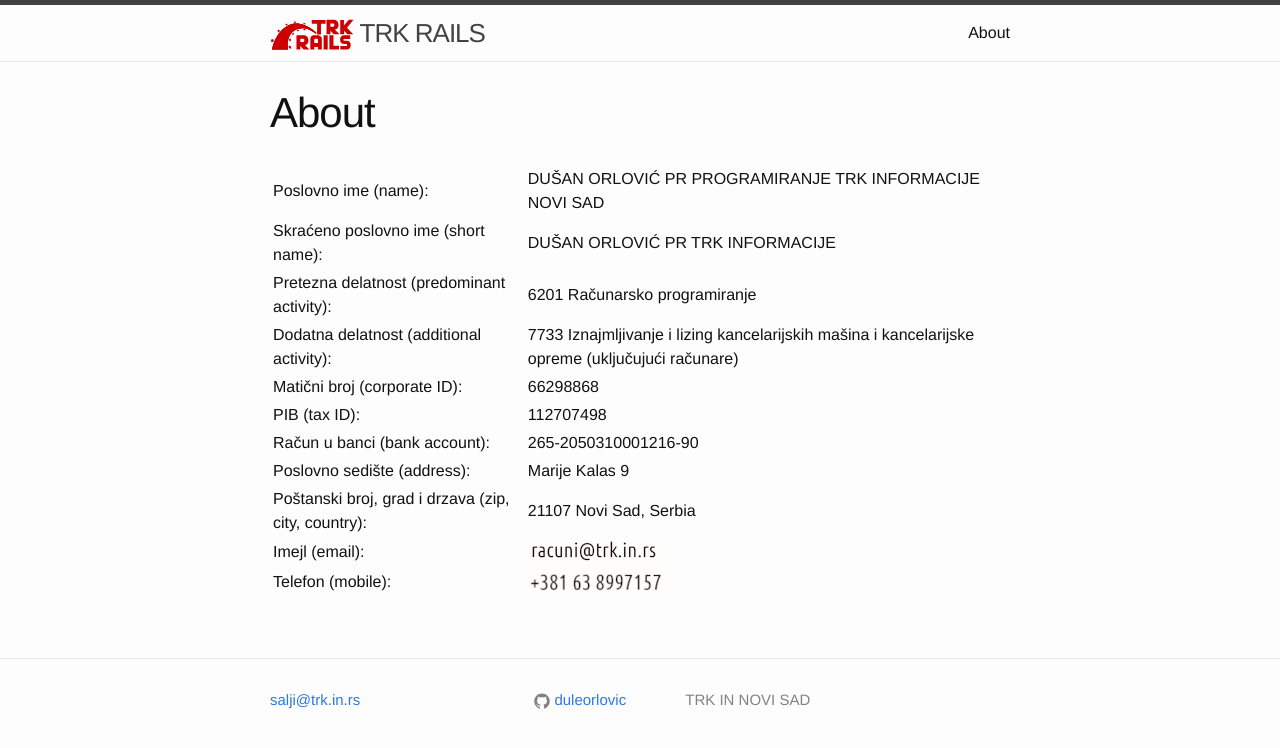
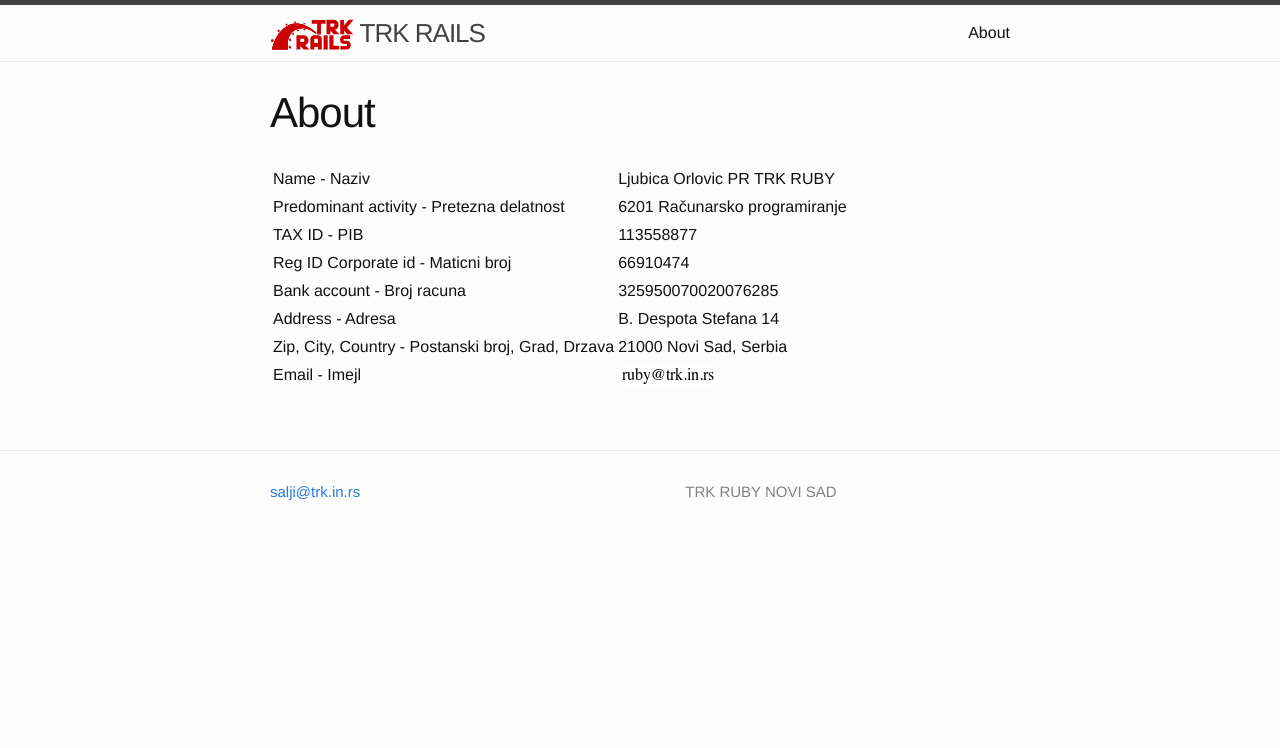
Before and after one commit to trkin/dev.trk.in.rs, a Jekyll site: the page built from about.md, in a window 1280 px wide. Shown: the top 748 px of the page. Built offline with Jekyll 4.4.1, drawn with Linux system fonts in a browser that asks for light colours.

Commit message:
Update about

```diff
--- a/_config.yml
+++ b/_config.yml
@@ -10,10 +10,9 @@ title: TRK RAILS
 email: salji@trk.in.rs
 phone: +381 63 8997157
 description: > # this means to ignore newlines until "baseurl:"
-  TRK IN NOVI SAD
+  TRK RUBY NOVI SAD
 baseurl: "" # the subpath of your site, e.g. /blog
 url: "https://dev.trk.in.rs" # the base hostname & protocol for your site
-github_username:  duleorlovic
 
 # Build settings
 markdown: kramdown
--- a/about.md
+++ b/about.md
@@ -4,14 +4,11 @@ title: About
 permalink: /about/
 ---
 
-| Poslovno ime (name): | DUŠAN ORLOVIĆ PR PROGRAMIRANJE TRK INFORMACIJE NOVI SAD|
-| Skraćeno poslovno ime (short name): | DUŠAN ORLOVIĆ PR TRK INFORMACIJE |
-| Pretezna delatnost (predominant activity): | 6201 Računarsko programiranje |
-| Dodatna delatnost (additional activity): | 7733 Iznajmljivanje i lizing kancelarijskih mašina i kancelarijske opreme (uključujući računare) |
-| Matični broj (corporate ID): | 66298868|
-| PIB (tax ID): |112707498 |
-| Račun u banci (bank account): | 265-2050310001216-90|
-| Poslovno sedište (address): | Marije Kalas 9 |
-| Poštanski broj, grad i drzava (zip, city, country): | 21107 Novi Sad, Serbia|
-| Imejl (email): | ![email]({{ site.baseurl }}/assets/email.png "email")|
-| Telefon (mobile): | ![phone]({{ site.baseurl }}/assets/phone.png "phone")|
+|Name - Naziv|Ljubica Orlovic PR TRK RUBY|
+|Predominant activity - Pretezna delatnost| 6201 Računarsko programiranje |
+|TAX ID - PIB|113558877|
+|Reg ID Corporate id - Maticni broj|66910474|
+|Bank account - Broj racuna|325950070020076285|
+|Address - Adresa |B. Despota Stefana 14|
+|Zip, City, Country - Postanski broj, Grad, Drzava|21000 Novi Sad, Serbia|
+|Email - Imejl| ![email]({{ site.baseurl }}/assets/email.png "email")|
```
Also changed, not shown: Gemfile.lock, assets/email.png.
